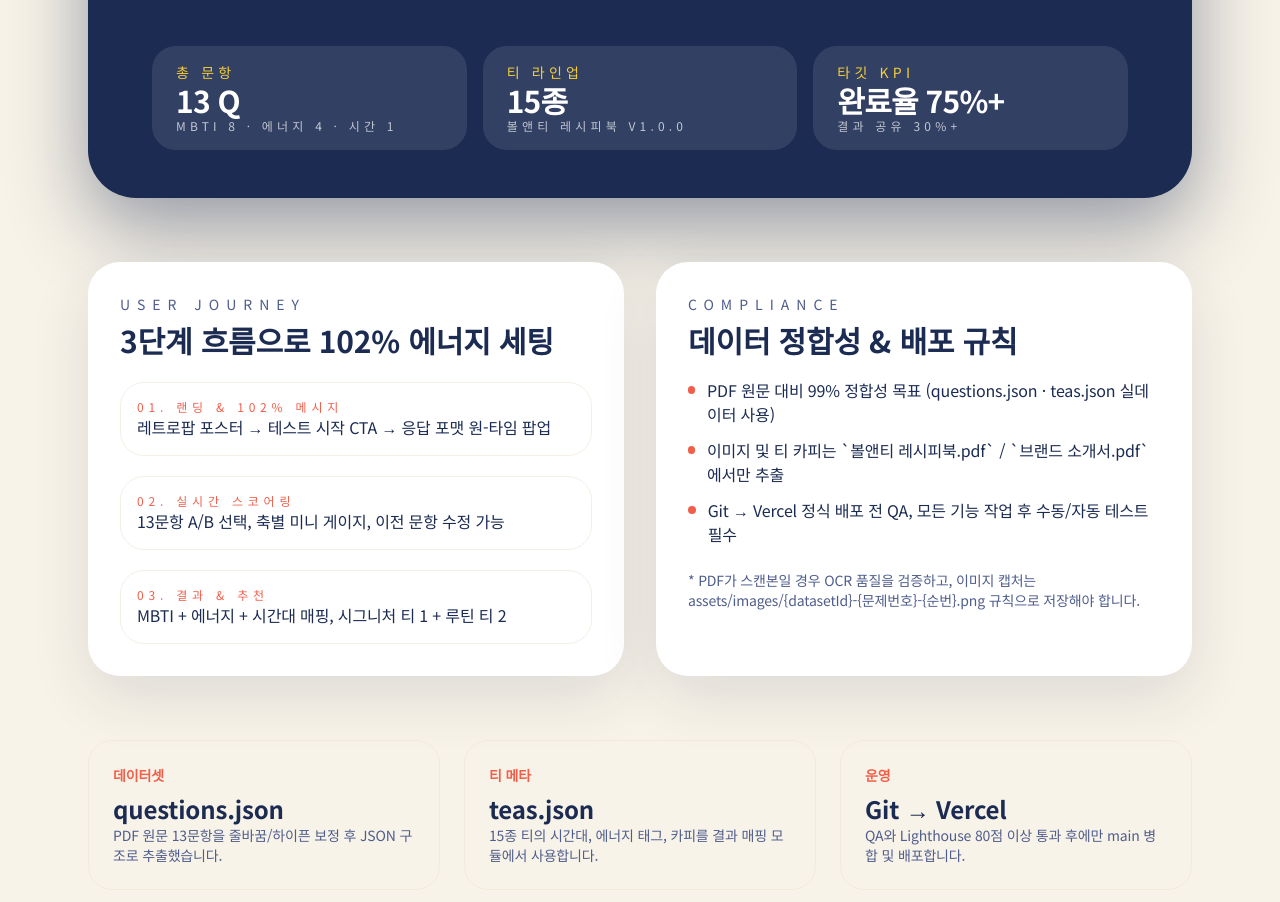
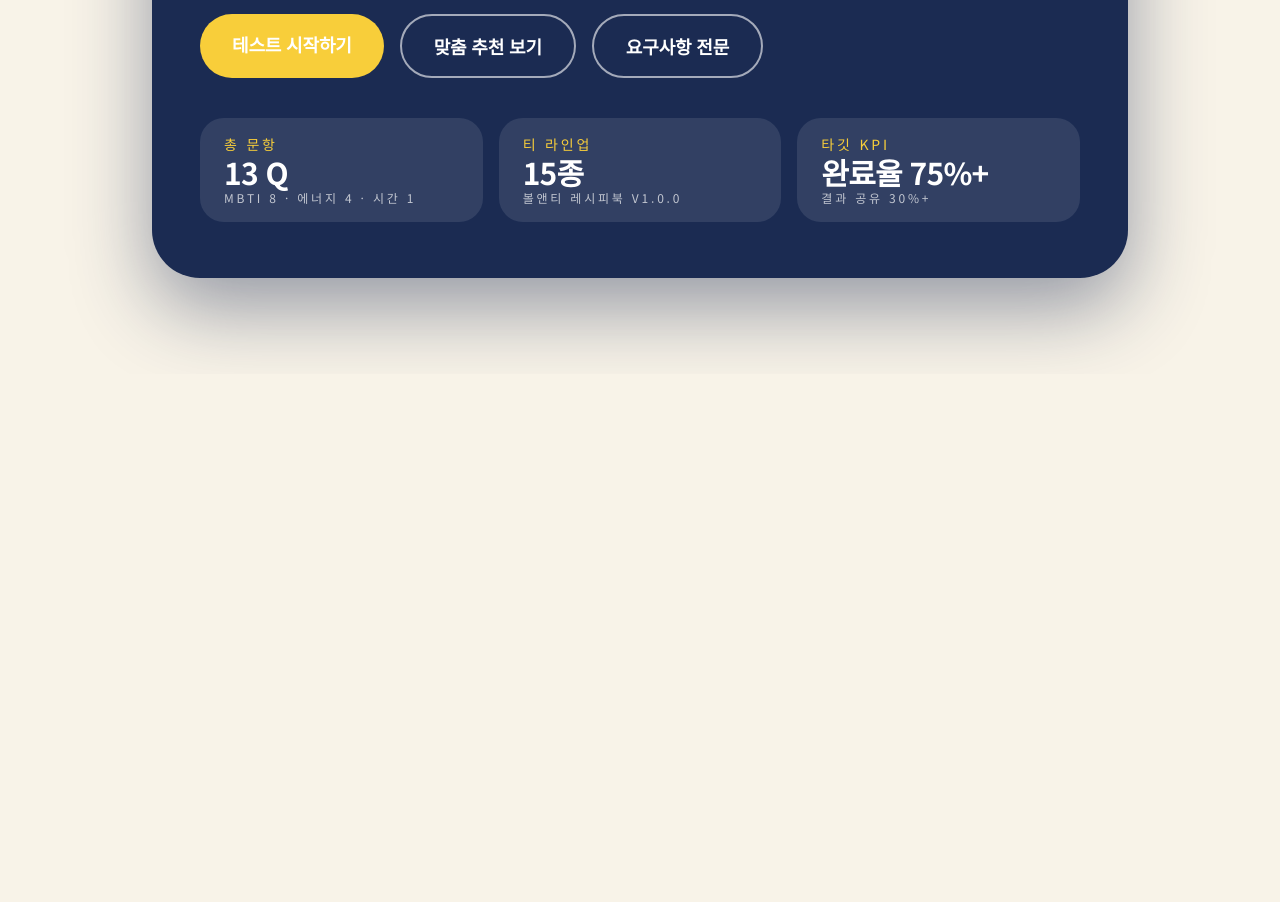
Before and after one commit to parkdarae/ballntea-app, a Next.js app in the folder web/: page / in a window 1280 px wide. Shown: the part 474-1376 px from the top of the page. After the commit the page ends 848 px from the top, so only its background shows below. Built offline with nearby package versions, Linux system fonts and the light colour scheme.

Commit message:
Improve landing page: remove unnecessary sections, enhance readability and spacing

```diff
--- a/web/src/app/page.tsx
+++ b/web/src/app/page.tsx
@@ -12,69 +12,49 @@ const heroStats = [
   { label: "타깃 KPI", value: "완료율 75%+", sub: "결과 공유 30%+" },
 ];
 
-const steps = [
-  {
-    title: "01. 랜딩 & 102% 메시지",
-    detail: "레트로팝 포스터 → 테스트 시작 CTA → 응답 포맷 원-타임 팝업",
-  },
-  {
-    title: "02. 실시간 스코어링",
-    detail: "13문항 A/B 선택, 축별 미니 게이지, 이전 문항 수정 가능",
-  },
-  {
-    title: "03. 결과 & 추천",
-    detail: "MBTI + 에너지 + 시간대 매핑, 시그니처 티 1 + 루틴 티 2",
-  },
-];
-
-const compliance = [
-  "PDF 원문 대비 99% 정합성 목표 (questions.json · teas.json 실데이터 사용)",
-  "이미지 및 티 카피는 `볼앤티 레시피북.pdf` / `브랜드 소개서.pdf`에서만 추출",
-  "Git → Vercel 정식 배포 전 QA, 모든 기능 작업 후 수동/자동 테스트 필수",
-];
 
 export default function Home() {
   return (
-    <main className="mx-auto max-w-6xl px-6 pb-24 pt-16">
-      <section className="rounded-[48px] bg-ink px-8 py-12 text-white shadow-[0_30px_80px_rgba(27,43,82,0.45)] md:px-16">
-        <p className="text-sm uppercase tracking-[0.6em] text-lemon">
+    <main className="mx-auto max-w-5xl px-4 pb-24 pt-12 md:px-6">
+      <section className="rounded-[48px] bg-ink px-6 py-10 text-white shadow-[0_30px_80px_rgba(27,43,82,0.45)] md:px-12 md:py-14">
+        <p className="text-xs uppercase tracking-[0.5em] text-lemon md:text-sm">
           Ball&Tea Retro Pop Lab
         </p>
-        <h1 className="mt-4 text-4xl font-bold leading-tight md:text-6xl">
+        <h1 className="mt-4 text-3xl font-bold leading-tight md:text-5xl lg:text-6xl">
           MBTI + 에너지 매칭 테스트로
           <br />
           하루의 102% 에너지를 세팅하세요.
         </h1>
-        <p className="mt-6 max-w-2xl text-lg text-white/80">
+        <p className="mt-6 max-w-2xl text-base leading-relaxed text-white/90 md:text-lg">
           13문항 A/B 테스트로 MBTI 4축 · 활동/정적 · Center(Head/Heart/Gut) ·
           아침/저녁 루틴을 한 번에 파악하고, 바로 실천 가능한 티 루틴을
           추천합니다.
         </p>
-        <div className="mt-8 flex flex-wrap gap-4">
+        <div className="mt-10 flex flex-wrap gap-3 md:gap-4">
           <Link
             href="/test"
-            className="rounded-full bg-lemon px-8 py-4 text-lg font-semibold text-ink transition hover:translate-y-0.5 hover:opacity-90"
+            className="rounded-full bg-lemon px-7 py-3.5 text-base font-bold text-ink transition hover:translate-y-0.5 hover:opacity-90 md:px-8 md:py-4 md:text-lg"
           >
             테스트 시작하기
           </Link>
           <Link
             href="/recommend"
-            className="rounded-full border border-white/50 px-8 py-4 text-lg font-semibold text-white transition hover:bg-white hover:text-ink"
+            className="rounded-full border-2 border-white/60 px-7 py-3.5 text-base font-bold text-white transition hover:bg-white hover:text-ink md:px-8 md:py-4 md:text-lg"
           >
             맞춤 추천 보기
           </Link>
           <a
             href="/docs/ballntea_requirements.md"
-            className="rounded-full border border-white/50 px-8 py-4 text-lg font-semibold text-white transition hover:bg-white hover:text-ink"
+            className="rounded-full border-2 border-white/60 px-7 py-3.5 text-base font-bold text-white transition hover:bg-white hover:text-ink md:px-8 md:py-4 md:text-lg"
           >
             요구사항 전문
           </a>
         </div>
-        <div className="mt-12 grid gap-4 text-sm uppercase tracking-[0.3em] md:grid-cols-3">
+        <div className="mt-10 grid gap-3 text-sm uppercase tracking-[0.2em] md:grid-cols-3 md:gap-4">
           {heroStats.map((stat) => (
-            <div key={stat.label} className="rounded-3xl bg-white/10 px-6 py-4">
-              <p className="text-lemon">{stat.label}</p>
-              <p className="text-3xl font-bold tracking-tight text-white">
+            <div key={stat.label} className="rounded-3xl bg-white/10 px-5 py-4 md:px-6">
+              <p className="text-xs text-lemon md:text-sm">{stat.label}</p>
+              <p className="text-2xl font-bold tracking-tight text-white md:text-3xl">
                 {stat.value}
               </p>
               <p className="text-xs text-white/70">{stat.sub}</p>
@@ -82,71 +62,6 @@ export default function Home() {
           ))}
         </div>
       </section>
-
-      <section className="mt-16 grid gap-8 lg:grid-cols-2">
-        <div className="retro-card p-8">
-          <p className="text-sm uppercase tracking-[0.5em] text-slate">
-            User Journey
-          </p>
-          <h2 className="mt-2 text-3xl font-bold text-ink">
-            3단계 흐름으로 102% 에너지 세팅
-          </h2>
-          <div className="mt-6 space-y-5">
-            {steps.map((step) => (
-              <div key={step.title} className="rounded-3xl border border-stone/60 p-4">
-                <p className="text-xs uppercase tracking-[0.4em] text-pop">
-                  {step.title}
-                </p>
-                <p className="text-base text-ink">{step.detail}</p>
-              </div>
-            ))}
-          </div>
-        </div>
-        <div className="retro-card p-8">
-          <p className="text-sm uppercase tracking-[0.5em] text-slate">
-            Compliance
-          </p>
-          <h2 className="mt-2 text-3xl font-bold text-ink">
-            데이터 정합성 & 배포 규칙
-          </h2>
-          <ul className="mt-5 space-y-3 text-base text-ink">
-            {compliance.map((item) => (
-              <li key={item} className="flex gap-3">
-                <span className="mt-2 h-2 w-2 rounded-full bg-pop" />
-                <span>{item}</span>
-              </li>
-            ))}
-          </ul>
-          <p className="mt-6 text-sm text-slate">
-            * PDF가 스캔본일 경우 OCR 품질을 검증하고, 이미지 캡처는
-            assets/images/&#123;datasetId&#125;-&#123;문제번호&#125;-&#123;순번&#125;.png 규칙으로 저장해야 합니다.
-          </p>
-        </div>
-      </section>
-
-      <section className="mt-16 grid gap-6 md:grid-cols-3">
-        <div className="rounded-3xl border border-stone/60 p-6">
-          <p className="text-sm font-semibold text-pop">데이터셋</p>
-          <p className="mt-2 text-2xl font-bold text-ink">questions.json</p>
-          <p className="text-sm text-slate">
-            PDF 원문 13문항을 줄바꿈/하이픈 보정 후 JSON 구조로 추출했습니다.
-          </p>
-        </div>
-        <div className="rounded-3xl border border-stone/60 p-6">
-          <p className="text-sm font-semibold text-pop">티 메타</p>
-          <p className="mt-2 text-2xl font-bold text-ink">teas.json</p>
-          <p className="text-sm text-slate">
-            15종 티의 시간대, 에너지 태그, 카피를 결과 매핑 모듈에서 사용합니다.
-          </p>
-        </div>
-        <div className="rounded-3xl border border-stone/60 p-6">
-          <p className="text-sm font-semibold text-pop">운영</p>
-          <p className="mt-2 text-2xl font-bold text-ink">Git → Vercel</p>
-          <p className="text-sm text-slate">
-            QA와 Lighthouse 80점 이상 통과 후에만 main 병합 및 배포합니다.
-          </p>
-        </div>
-      </section>
     </main>
   );
 }
```
